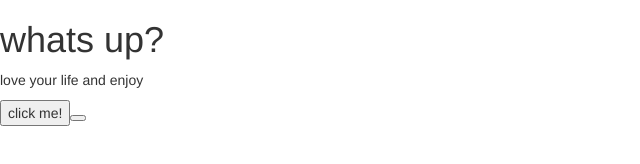
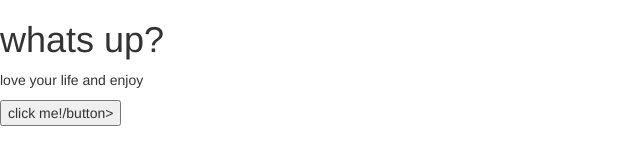
Before and after one commit to esmeva/esmeva.github.io, a plain HTML site: page index.html in a window 1280 px wide. Shown: the whole page, without its empty margins (0-640 px from the left). Drawn offline with nearby package versions, Linux system fonts and the light colour scheme.

Commit message:
Update index.html

```diff
--- a/index.html
+++ b/index.html
@@ -27,7 +27,7 @@
     <p id="paragraph">
       love your life and enjoy
     </p>
-    <button onclick = changePargragh()>click me!<button>
+    <button onclick = changePargragh()>click me!/button>
 
     <!-- jQuery (necessary for Bootstrap's JavaScript plugins) -->
     <script src="https://ajax.googleapis.com/ajax/libs/jquery/1.12.4/jquery.min.js"></script>
```
